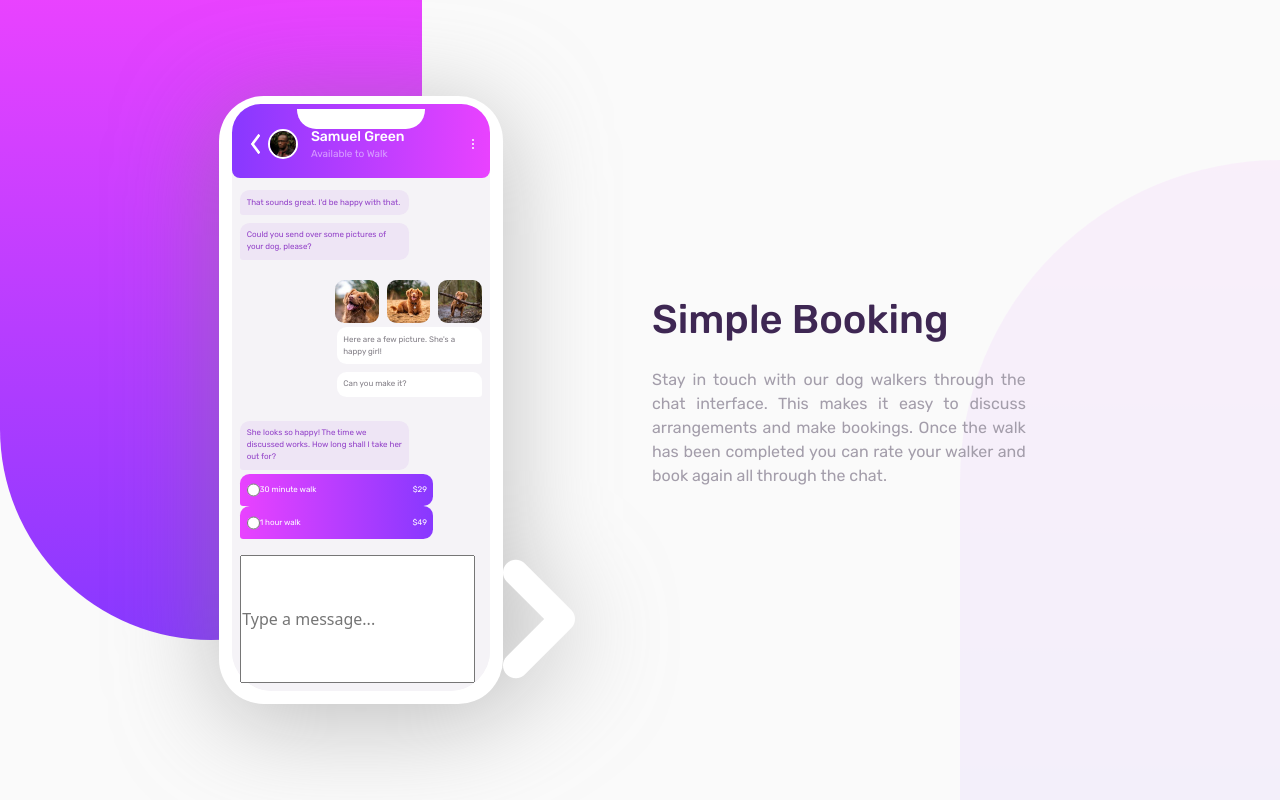
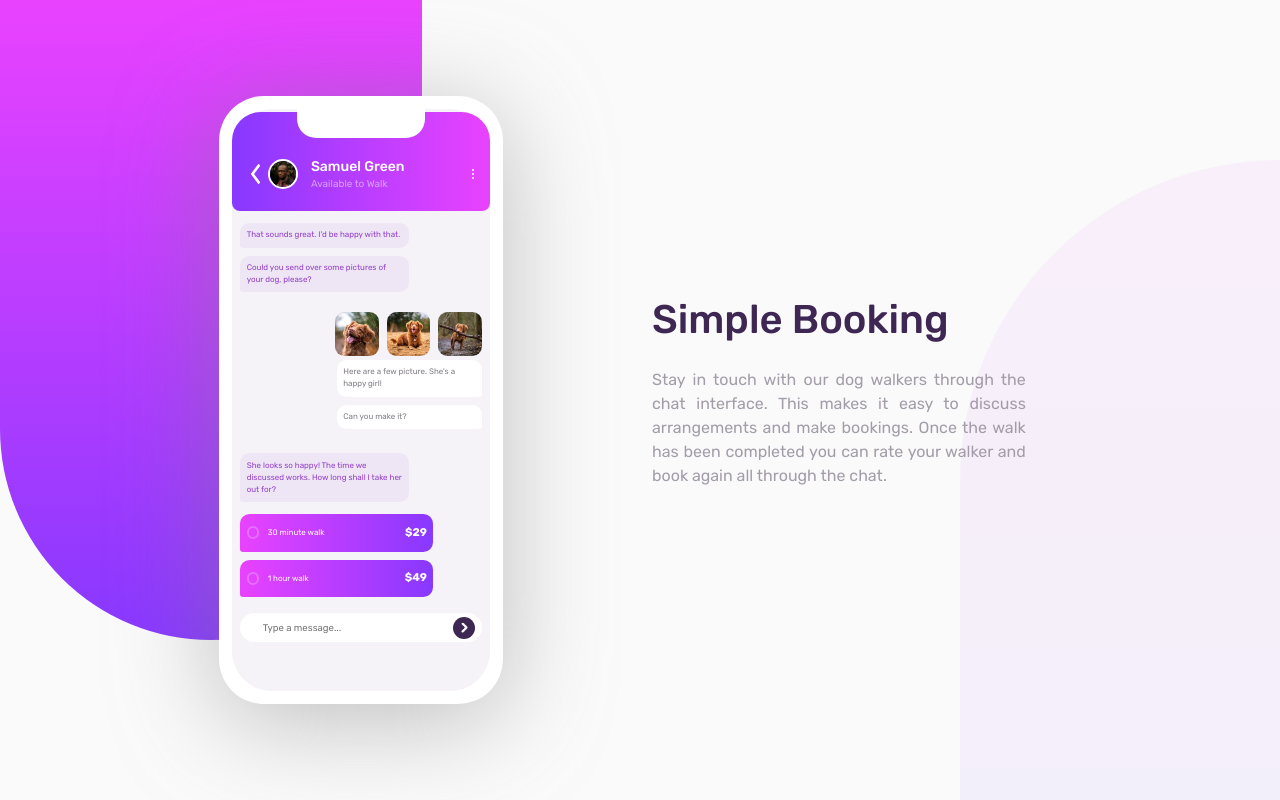
Before and after one commit to T-Induwara/chat-app-ui, a React (Create React App) app: page / in a window 1280 px wide. Built offline with nearby package versions, Linux system fonts and the light colour scheme.

Commit message:
Added css for all chat section. But issues present

```diff
--- a/src/App.css
+++ b/src/App.css
@@ -245,6 +245,64 @@
     padding:0.4rem;
     border-radius:0.6rem 0.6rem 0.6rem 0.2rem;
 }
+/* Hide the default radio button */
+input[type='radio']{
+    visibility: hidden;
+}
+input[type='radio']:after {
+    width: 0.8rem;
+    height: 0.8rem;
+    border-radius: 10rem;
+    background-color: #d1d3d100;
+    content: '';
+    display: inline-block;
+    visibility: visible;
+    border: 2px solid var(--VeryLightMagenta);
+    margin-top:0.2rem;
+}
+
+input[type='radio']:checked:after {
+    width: 0.8rem;
+    height: 0.8rem;
+    border-radius: 10rem;
+    background-color: var(--White);
+    content: '';
+    display: inline-block;
+    visibility: visible;
+    border: 2px solid var(--VeryLightMagenta);
+}
+.choice-price{
+    font-family:'Rubik700';
+    font-size:0.7rem;
+}
+.msg-col{
+}
+.msg-placeholder{
+    width:100%;
+    background-color:var(--White);
+    padding:0.2rem 0.4rem;
+    border-radius:10rem;
+}
+.text-placeholder{
+    font-family:'Rubik400';
+    font-size:0.6rem;
+    outline:none;
+    border:0px;
+    background-color:var(--White);
+}
+.text-placeholder::placeholder{
+    font-family:'Rubik400';
+    font-size:0.6rem;
+    padding-left:1rem;
+}
+.send-btn{
+    width:1.4rem;
+    height:1.4rem;
+    background-color:var(--VeryDarkDesaturatedViolet);
+    padding:0.35rem;
+    border-radius:10rem;
+}
+
 /*CSS for chat section start*/
 
 
--- a/src/components/AppUI.js
+++ b/src/components/AppUI.js
@@ -61,13 +61,13 @@ const AppUI = () => {
                                         Can you make it?
                                     </p>
                                 </div>
-                                <div className="content-col">
+                                <div className="d-flex flex-column align-items-left gap-2 content-col">
                                     <p className="left-chat">
                                         She looks so happy! The time we discussed works. How long shall I take her out for?
                                     </p>
                                     <div className="d-flex flex-row justify-content-between align-items-center left-chat-check">
-                                        <div className="d-flex flex-row">
-                                            <input type="radio" id="selection" name="time-walk" value="30"/>
+                                        <div className="d-flex flex-row gap-2">
+                                            <input type="radio" id="selection" className="price-select" name="time-walk" value="30"/>
                                             <p class="user-choice-text">
                                                 30 minute walk
                                             </p>
@@ -75,8 +75,8 @@ const AppUI = () => {
                                         <p className="choice-price">$29</p>
                                     </div>
                                     <div className="d-flex flex-row justify-content-between align-items-center left-chat-check">
-                                        <div className="d-flex flex-row">
-                                            <input type="radio" id="selection" name="time-walk" value="30"/>
+                                        <div className="d-flex flex-row gap-2">
+                                            <input type="radio" id="selection" className="price-select" name="time-walk" value="30"/>
                                             <p className="user-choice-text">
                                                 1 hour walk
                                             </p>
@@ -84,10 +84,10 @@ const AppUI = () => {
                                         <p className="choice-price">$49</p>
                                     </div>
                                 </div>
-                                <div className="d-flex flex-row content-col">
-                                    <input type="text" placeholder="Type a message..." className="text-placeholder"></input>
-                                    <div className="send-btn">
-                                        <img src={SendIcon} className="send-icon" alt="Send button icon"/>
+                                <div className="d-flex flex-row align-items-center justify-content-center content-col msg-col">
+                                    <div className="d-flex flex-row align-items-center justify-content-between msg-placeholder">
+                                        <input type="text" placeholder="Type a message..." className="text-placeholder"></input>
+                                        <img src={SendIcon} className="send-btn" alt="Send button icon"/>
                                     </div>
                                 </div>
                             </div>
```
